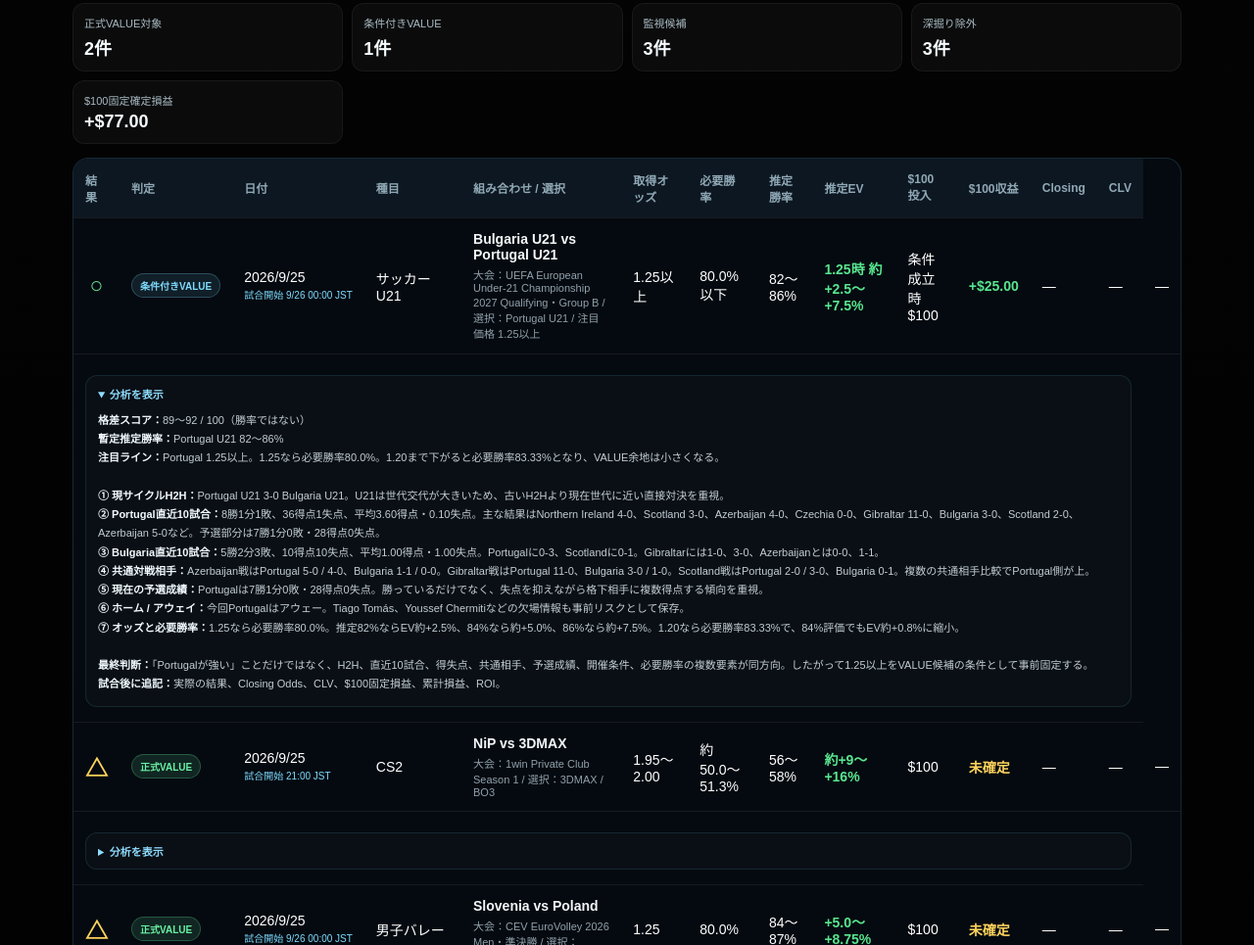
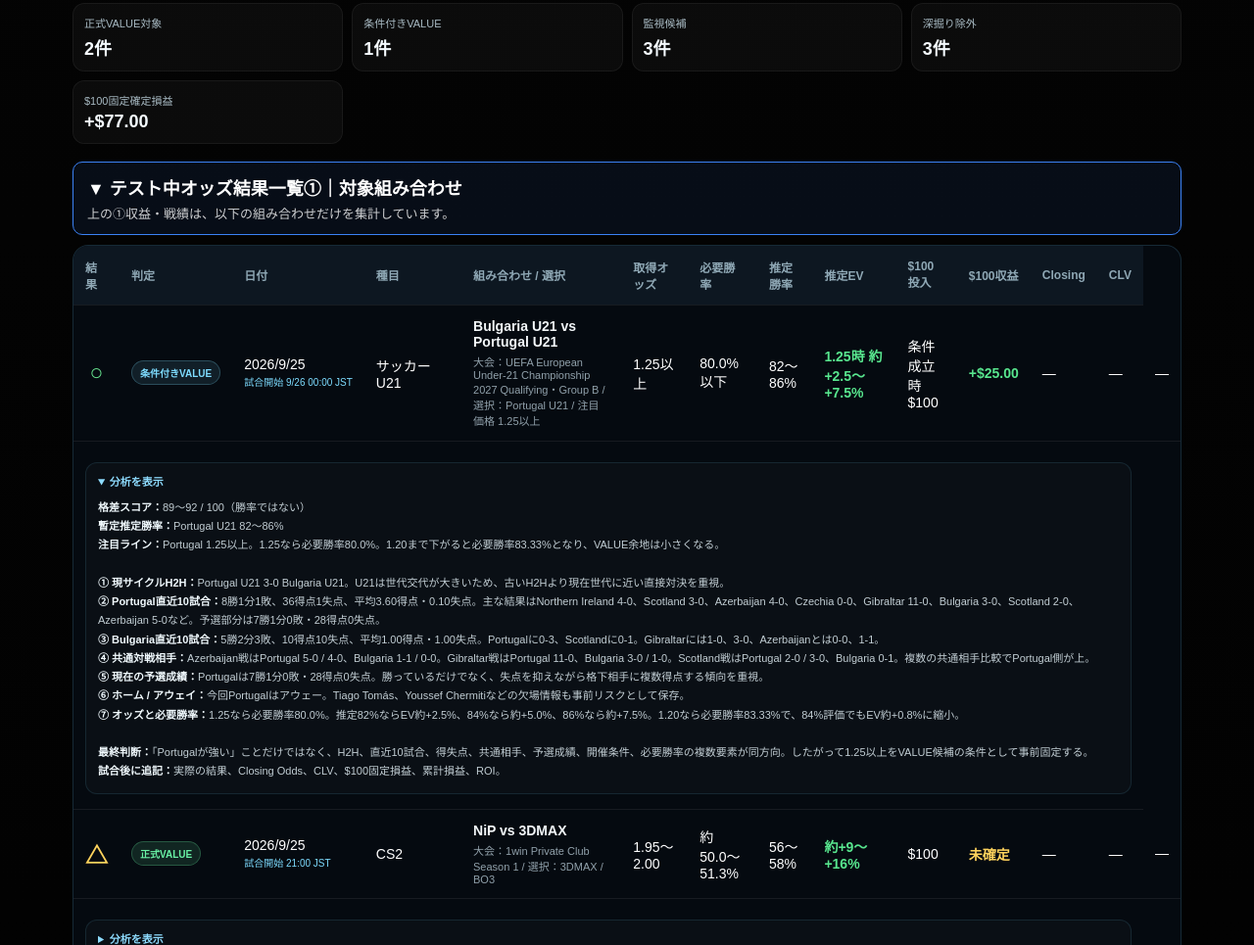
Before and after one commit to rokisinsa/RMC, a plain HTML site: page analysis.html in a window 1280 px wide. Shown: the part 6870-7835 px from the top of the page at 98% size. Drawn offline with Linux system fonts and the light colour scheme.

Commit message:
Clarify separate odds test summaries and match lists

```diff
--- a/analysis.html
+++ b/analysis.html
@@ -876,7 +876,6 @@ th.sport-head{text-align:center;color:#8fa8b5;white-space:nowrap;font-weight:700
   <div class="card"><div class="label">$100固定投入合計</div><div class="value" id="oddsSettledStake">$300.00</div><div class="label" style="margin-top:5px">確定3件</div></div>
   <div class="card"><div class="label">未確定</div><div class="value gold" id="oddsOpenCount">6件</div><div class="label" style="margin-top:5px">確定まで収益に含めない</div></div>
 </section>
-
 <section class="odds-test-area" id="oddsTestArea2">
   <h2 class="section-title">テスト中オッズ結果一覧②</h2>
   <p class="note">VALUE ENGINE ②｜目的は$100均等買いで長期ROIをプラスに残すこと。市場基準確率、VALUE幅、Calibration、CLV、オッズ帯別ROI、Upset Risk、情報鮮度、Strength of Schedule、H2H、直近フォーム、競技/大会特性を組み合わせる。採用・監視・除外を試合前に固定し、結果後に勝敗だけでなく敗因/成功要因を監査。1試合だけで閾値を変更せず、複数サンプルで再現性を確認して改善する。</p>
@@ -888,6 +887,8 @@ th.sport-head{text-align:center;color:#8fa8b5;white-space:nowrap;font-weight:700
     <div class="card"><div class="label">最大連敗</div><div class="value" id="odds2LosingStreak">0</div><div class="label" style="margin-top:5px">確定カード基準</div></div>
     <div class="card"><div class="label">未確定</div><div class="value gold" id="odds2OpenCount">2件</div><div class="label" style="margin-top:5px">収益には未算入</div></div>
   </section>
+
+
   <table id="oddsTestTable2">
     <thead><tr><th>結果</th><th>判定</th><th>日付</th><th>種目</th><th>組み合わせ / 選択</th><th>取得オッズ</th><th>必要勝率</th><th>推定勝率</th><th>市場差</th><th>Upset Risk</th><th>$100投入</th><th>$100収益</th><th>Closing / CLV</th></tr></thead>
     <tbody>
@@ -918,7 +919,8 @@ th.sport-head{text-align:center;color:#8fa8b5;white-space:nowrap;font-weight:700
     <div class="value-mini">$100固定確定損益<strong>+$77.00</strong></div>
   </div>
 
-  <div class="table-wrap">
+  <div style="margin:18px 0 10px;padding:12px 14px;border:1px solid #3b82f6;border-radius:10px;background:rgba(59,130,246,.08)"><strong style="font-size:18px">▼ テスト中オッズ結果一覧①｜対象組み合わせ</strong><div style="margin-top:4px;font-size:13px;opacity:.8">上の①収益・戦績は、以下の組み合わせだけを集計しています。</div></div>
+<div class="table-wrap">
   <table id="oddsTestTable">
   <thead>
   <tr>
```
